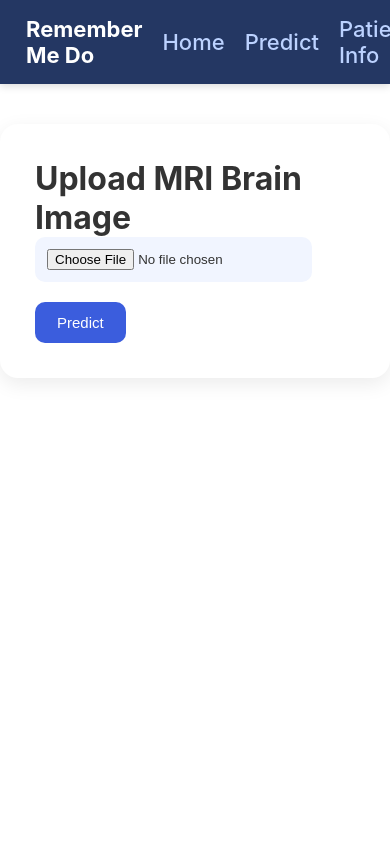
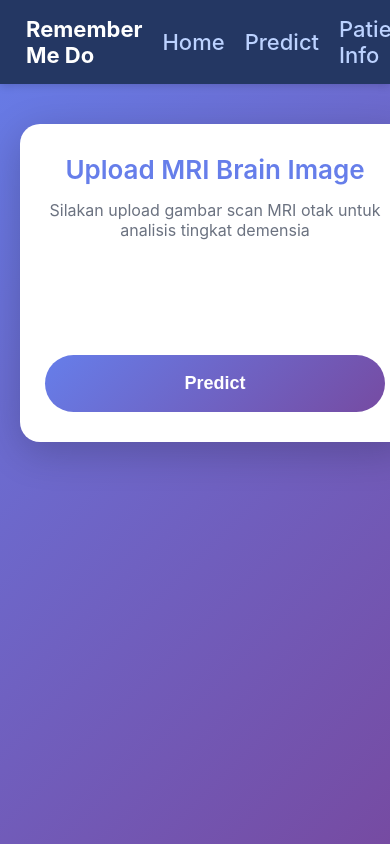
Before and after one commit to christoverhendri/Alzheimers-Detections, a Flask app: page /predict-page in a window 390 px wide; the page is wider, and only the part inside the window is pictured. Run offline with Flask 3, Linux system fonts and the light colour scheme.

Commit message:
com1
Added CSS styles for page layout and elements.

```diff
--- a/templates/index.html
+++ b/templates/index.html
@@ -3,8 +3,147 @@
 <head>
     <title>Predict Dementia</title>
     <link rel="stylesheet" href="{{ url_for('static', filename='css/base.css') }}">
+    <style>
+        body {
+            background: linear-gradient(135deg, #667eea 0%, #764ba2 100%);
+            min-height: 100vh;
+            font-family: -apple-system, BlinkMacSystemFont, 'Segoe UI', Roboto, 'Helvetica Neue', Arial, sans-serif;
+        }
+
+        .page-wrapper {
+            max-width: 600px;
+            margin: 80px auto;
+            padding: 50px;
+            background: white;
+            border-radius: 20px;
+            box-shadow: 0 10px 40px rgba(0, 0, 0, 0.2);
+        }
+
+        .page-wrapper h1 {
+            color: #667eea;
+            font-size: 32px;
+            margin-bottom: 15px;
+            text-align: center;
+            font-weight: 600;
+        }
+
+        .page-description {
+            text-align: center;
+            color: #6b7280;
+            margin-bottom: 40px;
+            font-size: 16px;
+        }
+
+        form {
+            display: flex;
+            flex-direction: column;
+            gap: 25px;
+        }
+
+        .upload-area {
+            border: 3px dashed #667eea;
+            border-radius: 15px;
+            padding: 40px 20px;
+            text-align: center;
+            background: #f9fafb;
+            transition: all 0.3s ease;
+            cursor: pointer;
+            position: relative;
+        }
+
+        .upload-area:hover {
+            border-color: #764ba2;
+            background: #f3f4f6;
+        }
+
+        .upload-area.dragover {
+            border-color: #764ba2;
+            background: #e5e7eb;
+        }
+
+        .upload-icon {
+            font-size: 48px;
+            color: #667eea;
+            margin-bottom: 15px;
+        }
+
+        .upload-text {
+            color: #374151;
+            font-size: 16px;
+            margin-bottom: 10px;
+        }
+
+        .upload-subtext {
+            color: #9ca3af;
+            font-size: 14px;
+        }
+
+        input[type="file"] {
+            position: absolute;
+            width: 100%;
+            height: 100%;
+            top: 0;
+            left: 0;
+            opacity: 0;
+            cursor: pointer;
+        }
+
+        .file-name {
+            margin-top: 15px;
+            padding: 12px;
+            background: #fef08a;
+            border-radius: 8px;
+            color: #1f2937;
+            font-weight: 500;
+            display: none;
+        }
+
+        button[type="submit"] {
+            background: linear-gradient(135deg, #667eea 0%, #764ba2 100%);
+            color: white;
+            padding: 18px 40px;
+            border: none;
+            border-radius: 50px;
+            font-size: 18px;
+            font-weight: 600;
+            cursor: pointer;
+            transition: all 0.3s ease;
+            margin-top: 10px;
+        }
+
+        button[type="submit"]:hover {
+            transform: translateY(-3px);
+            box-shadow: 0 8px 20px rgba(102, 126, 234, 0.4);
+        }
+
+        button[type="submit"]:disabled {
+            background: #9ca3af;
+            cursor: not-allowed;
+            transform: none;
+        }
+
+        .info-note {
+            background: #eff6ff;
+            border-left: 4px solid #667eea;
+            padding: 15px;
+            border-radius: 8px;
+            color: #1e40af;
+            font-size: 14px;
+            line-height: 1.6;
+        }
+
+        @media (max-width: 768px) {
+            .page-wrapper {
+                margin: 40px 20px;
+                padding: 30px 25px;
+            }
+
+            .page-wrapper h1 {
+                font-size: 26px;
+            }
+        }
+    </style>
 </head>
-
 <body>
 
 <nav class="navbar">
@@ -16,7 +155,7 @@
 
 <div class="page-wrapper">
     <h1>Upload MRI Brain Image</h1>
-
+    <p class="page-description">Silakan upload gambar scan MRI otak untuk analisis tingkat demensia</p>
     <form action="{{ url_for('predict') }}" method="POST" enctype="multipart/form-data">
         <input type="file" name="file" accept="image/*" required>
         <br><br>
```
